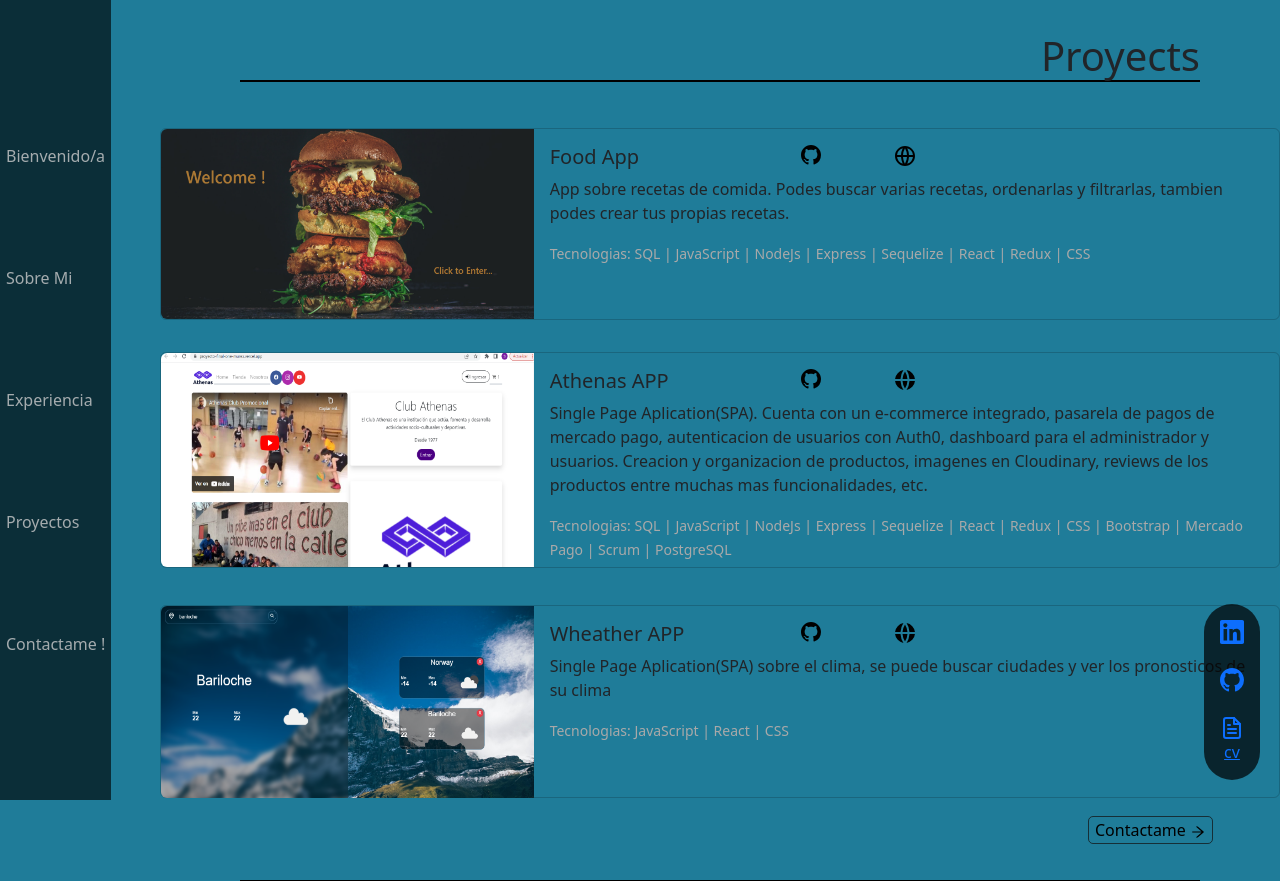
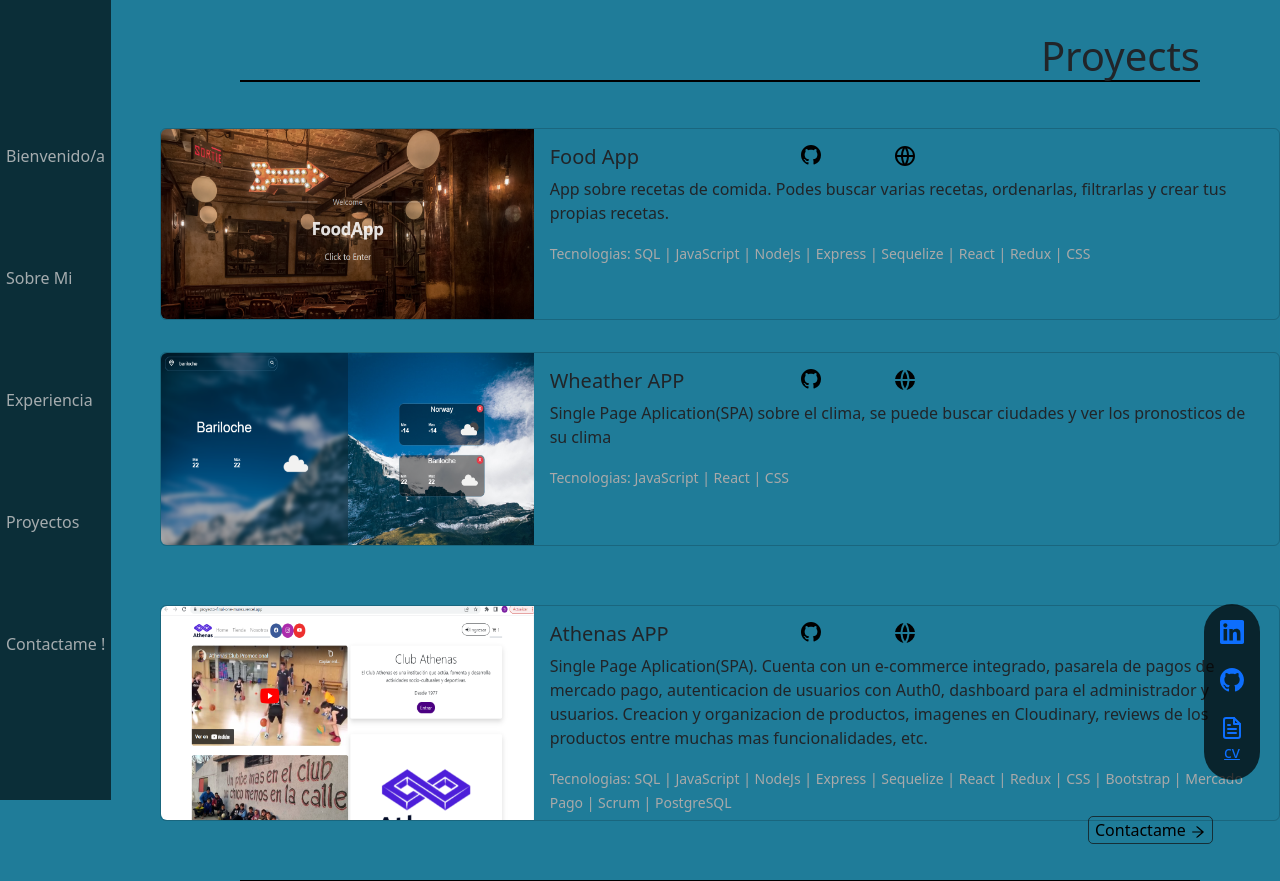
Before and after one commit to San896/Portfolio, a React (Create React App) app: page /proyects in a window 1280 px wide. Built offline with nearby package versions, Linux system fonts and the light colour scheme.

Commit message:
actualizando

```diff
--- a/src/components/Proyects.jsx
+++ b/src/components/Proyects.jsx
@@ -1,7 +1,8 @@
 import React from "react";
-import Landing from "../images/Landing.png";
+import Landing from "../images/LANDF.png";
 import LandAthenas from "../images/LandAthenas.png";
 import Wheather from '../images/wheather.png'
+
  import style from "./Proyects.module.css";
  import { BsGithub } from "react-icons/bs";
  //import { SiLinkedin } from "react-icons/si";
@@ -25,7 +26,7 @@ function Proyects() {
         height: "13.5rem",
         position: "absolute",
         left: "10rem",
-          top: "22rem",
+        top: "37.8rem",
         backgroundColor: "transparent",
 
         }}
@@ -95,7 +96,7 @@ function Proyects() {
               <p class="card-text">
                 {" "}
                 App sobre recetas de comida. Podes buscar varias recetas,
-                ordenarlas y filtrarlas, tambien podes crear tus propias
+                ordenarlas, filtrarlas y crear tus propias
                 recetas.
               </p>
               <p class="card-text">
@@ -116,12 +117,13 @@ function Proyects() {
 
       class="card mb-3"
       style={{
+
         display: "flex",
         width: "70rem",
       height: "12.1rem",
       position: "absolute",
       left: "10rem",
-        top: "37.8rem",
+      top: "22rem",
       backgroundColor: "transparent",
 
       }}
```
Also changed, not shown: src/images/HOME2.png (added), src/images/LANDF.png (added). Lines whose indentation alone changed are shown as unchanged.
